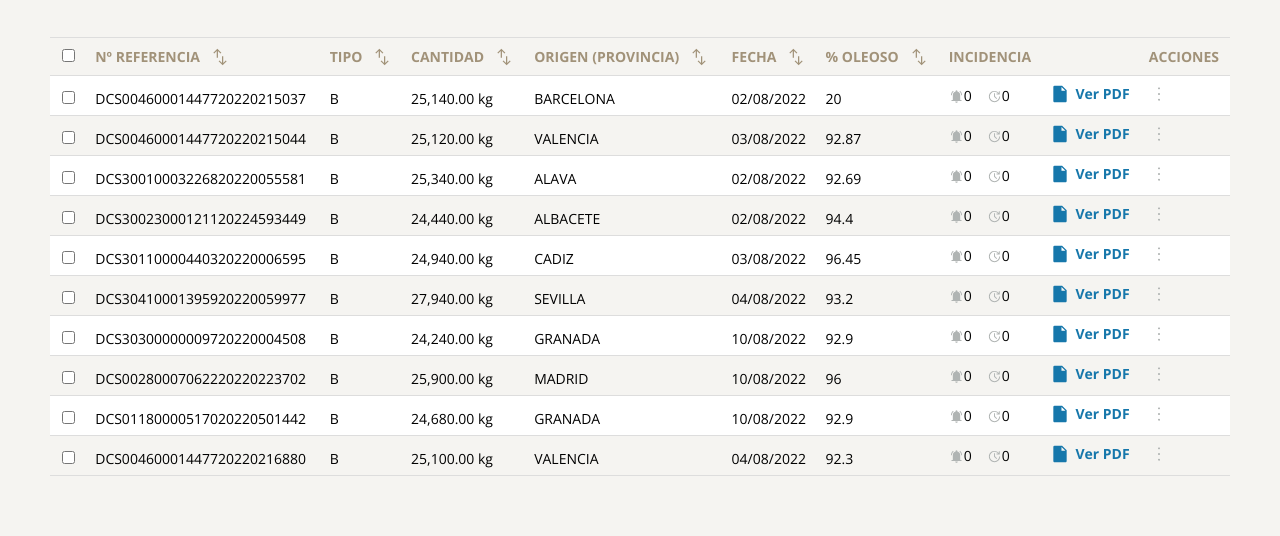
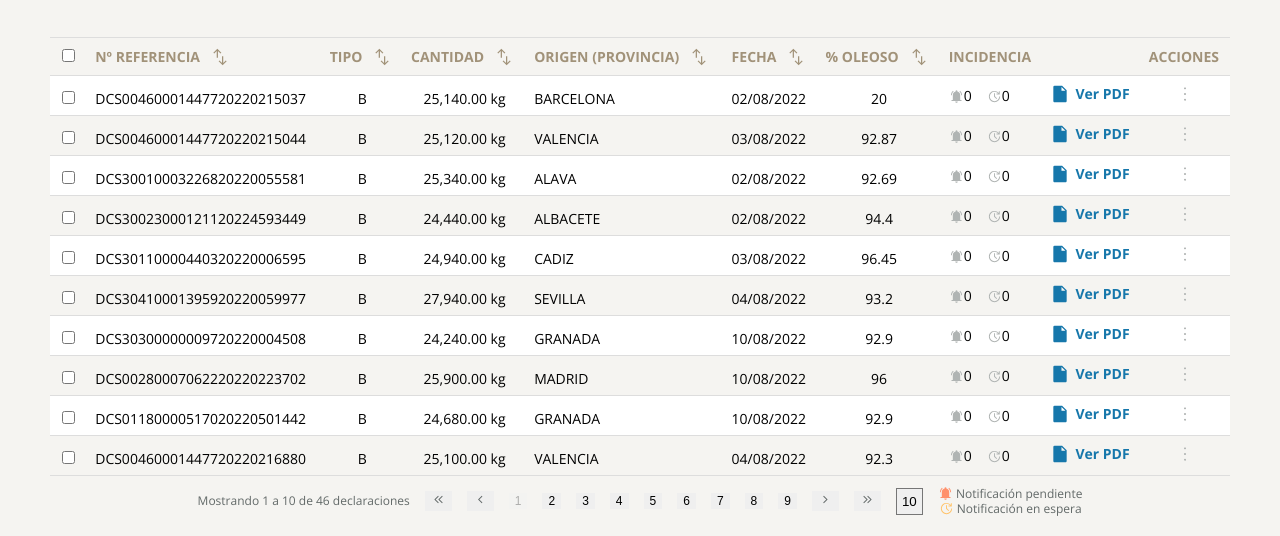
Before and after one commit to marocena26/test-innoway, a React app: page / in a window 1280 px wide. Shown: the part 447-983 px from the top of the page. Before the commit the page ends 943 px from the top, so only its background shows below. Built offline with nearby package versions, Linux system fonts and the light colour scheme.

Commit message:
create tfooter - add function

```diff
--- a/src/components/Table.js
+++ b/src/components/Table.js
@@ -1,5 +1,5 @@
 //react libraries
-
+import { useEffect, useState } from "react";
 //components
 
 //images
@@ -8,6 +8,12 @@ import incidencia from "../images/incidencia.svg";
 import update from "../images/update.svg";
 import dot from "../images/dot.svg";
 import draft from "../images/draft.svg";
+import arrow_back from "../images/arrow_back.svg";
+import arrow_forward from "../images/arrow_forward.svg";
+import notification_pen from "../images/notification_pen.svg";
+import update_wait from "../images/update_wait.svg";
+import double_arrow_left from "../images/double_arrow_left.svg";
+import double_arrow_right from "../images/double_arrow_right.svg";
 //styles
 import "../styles/components/Table.scss";
 
@@ -95,6 +101,26 @@ function Table() {
     },
   ];
 
+  const [currentPage, setCurrentPage] = useState(1);
+  const recordsPerPage = 10;
+  const indexOfLastRecord = currentPage * recordsPerPage;
+
+  const handleNextPage = () => {
+    setCurrentPage(currentPage + 1);
+  };
+
+  const handlePreviousPage = () => {
+    setCurrentPage(currentPage - 1);
+  };
+
+  const handleFirstPage = () => {
+    setCurrentPage(1);
+  };
+
+  const handleLastPage = () => {
+    setCurrentPage(9);
+  };
+
   return (
     <section>
       <table className="section__table">
@@ -147,13 +173,13 @@ function Table() {
                 {" "}
                 <input type="checkbox" />
               </td>
-              <td className="td__categories">{row.reference}</td>
-              <td className="td__categories">{row.type}</td>
-              <td className="td__categories">{row.quantity}</td>
-              <td className="td__categories">{row.origin}</td>
-              <td className="td__categories">{row.date}</td>
-              <td className="td__categories">{row.oily}</td>
-              <td className="td__categories">
+              <td className="td__categories ">{row.reference}</td>
+              <td className="td__categories center">{row.type}</td>
+              <td className="td__categories center">{row.quantity}</td>
+              <td className="td__categories ">{row.origin}</td>
+              <td className="td__categories ">{row.date}</td>
+              <td className="td__categories center">{row.oily}</td>
+              <td className="td__categories center">
                 {row.incidencia}
                 <div className="td__categories--incidencia">
                   <div className="td__categories--incidencia--element">
@@ -176,13 +202,72 @@ function Table() {
                   <p> Ver PDF</p>
                 </div>
               </td>
-              <td className="td__categories">
+              <td className="td__categories center">
                 <img src={dot} alt="swap" className="icon" />
               </td>
             </tr>
           ))}
         </tbody>
       </table>
+
+      {/* section footer */}
+
+      <section className="section__tfoot">
+        <p className="section__tfoot--text">
+          Mostrando 1 a 10 de 46 declaraciones
+        </p>
+        <button onClick={handleFirstPage} className="section__tfoot--btn">
+          <img src={double_arrow_left} alt="" className="arrow" />
+        </button>
+        <button onClick={handlePreviousPage} className="section__tfoot--btn">
+          <img src={arrow_back} alt="" className="arrow" />
+        </button>
+        {/* Renderizar números de página */}
+        {Array.from({ length: 9 }).map((_, index) => (
+          <button
+            key={index}
+            onClick={() => setCurrentPage(index + 1)}
+            disabled={currentPage === index + 1}
+            className="section__tfoot--btns"
+          >
+            {index + 1}
+          </button>
+        ))}
+        <button onClick={handleNextPage} className="section__tfoot--btn">
+          <img src={arrow_forward} alt="" className="arrow" />
+        </button>
+        <button onClick={handleLastPage} className="section__tfoot--btn">
+          <img src={double_arrow_right} alt="" className="arrow" />
+        </button>
+        <form action="" className="section__tfoot--form">
+          <select name="" id="" className="section__tfoot--form--select">
+            <option value="">10</option>
+            <option value="">9</option>
+            <option value="">8</option>
+            <option value="">7</option>
+            <option value="">6</option>
+            <option value="">5</option>
+            <option value="">4</option>
+            <option value="">3</option>
+            <option value="">2</option>
+            <option value="">1</option>
+          </select>
+        </form>
+        <div className="section__tfoot--wrap">
+          <div className="section__tfoot--wrap--notification">
+            <img
+              src={notification_pen}
+              alt="notification_pen"
+              className="element"
+            />
+            <p className="section__tfoot--wrap--text">Notificación pendiente</p>
+          </div>
+          <div className="section__tfoot--wrap--notification">
+            <img src={update_wait} alt="update_wait" className="element" />
+            <p className="section__tfoot--wrap--text">Notificación en espera</p>
+          </div>
+        </div>
+      </section>
     </section>
   );
 }
--- a/src/styles/components/Table.scss
+++ b/src/styles/components/Table.scss
@@ -1,5 +1,7 @@
 @import "../core/variables";
 @import "../core/mixins";
+
+//section table
 
 .section__table {
   width: 100%;
@@ -12,7 +14,7 @@
   }
 
   td {
-    text-align: left;
+    // text-align: center;
     border-bottom: 1px solid $line_color;
     border-top: 1px solid $line_color;
   }
@@ -64,6 +66,52 @@ tr:nth-child(odd) {
   }
 }
 
+.center {
+  text-align: center;
+}
+
 .element {
   width: 15px;
 }
+
+//section table - footer
+
+.section__tfoot {
+  display: flex;
+  align-items: center;
+  justify-content: center;
+  gap: 15px;
+  padding-top: 10px;
+  color: $header_color;
+  &--text {
+    font-size: 12px;
+  }
+  &--btn {
+    border: none;
+    font-size: 12px;
+  }
+  &--btns {
+    border: none;
+    font-size: 12px;
+  }
+  &--form {
+    &--select {
+      padding: 5px;
+    }
+  }
+  &--wrap {
+    &--notification {
+      display: flex;
+      justify-content: center;
+      align-items: center;
+      gap: 3px;
+    }
+    &--text {
+      font-size: 12px;
+    }
+  }
+}
+
+.arrow {
+  width: 15px;
+}
```
Also changed, not shown: src/images/arrow_back.svg (added), src/images/arrow_forward.svg (added), src/images/double_arrow_left.svg (added), src/images/double_arrow_right.svg (added), src/images/notification_pen.svg (added), src/images/update_wait.svg (added).
